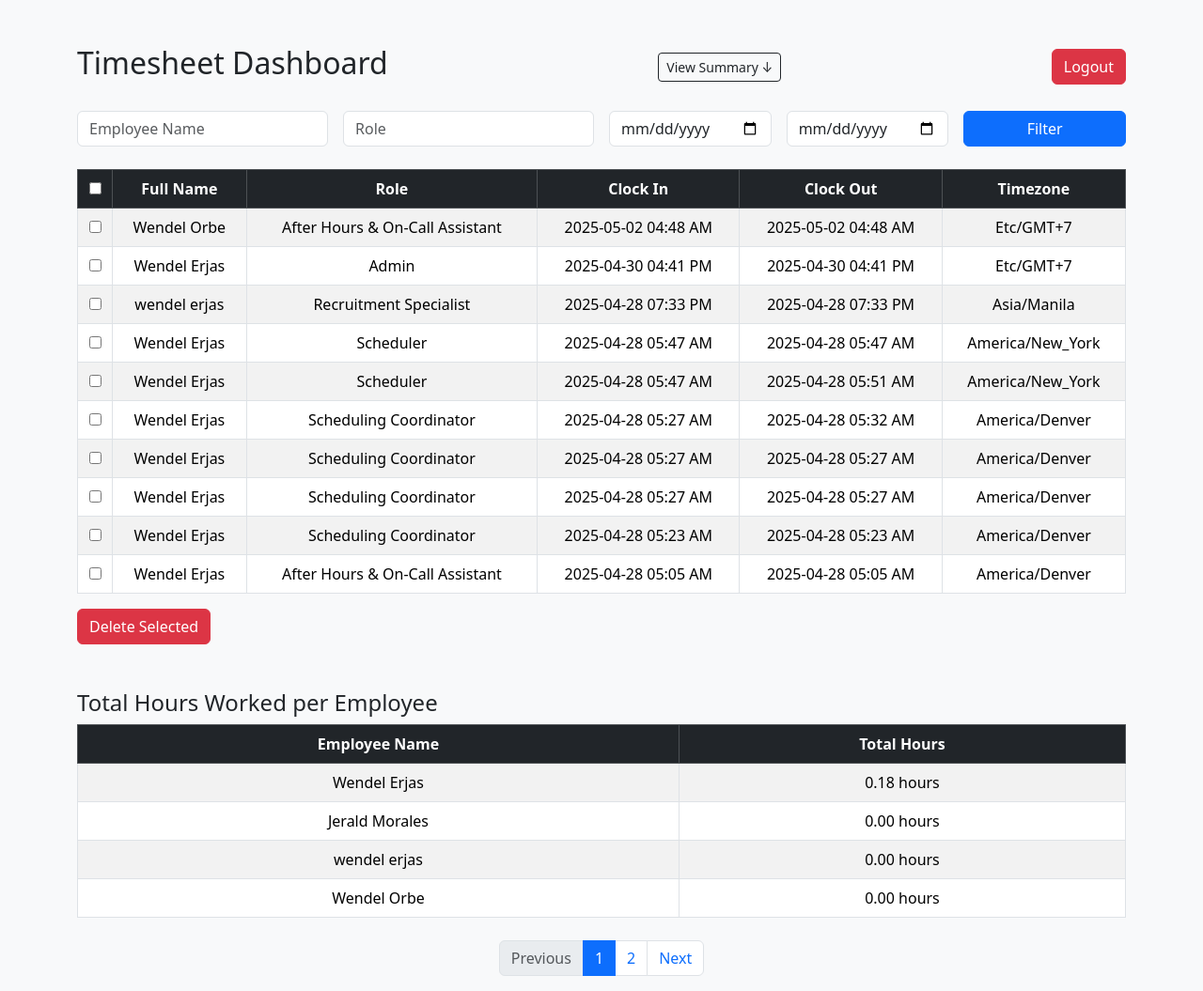
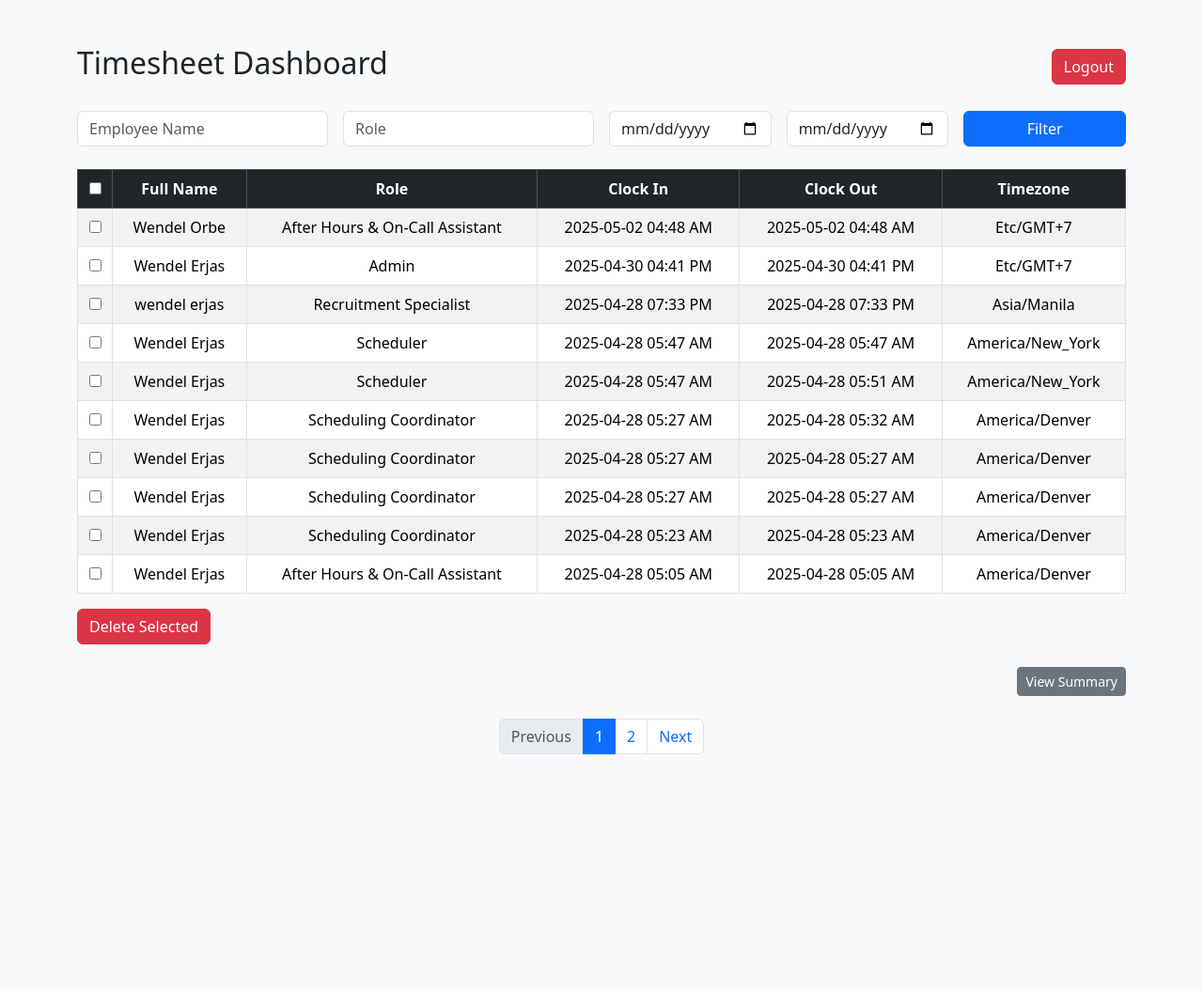
Before and after one commit to kesha321/time-tracker-app, a Flask app: page /dashboard in a window 1280 px wide. Shown: the whole page at 94% size. After the commit the page ends 803 px from the top, so only its background shows below. Run offline with Flask 3, Linux system fonts and the light colour scheme; a user stored in the database is signed in; data comes from the database, SQL or seed files in the repository; some libraries are stand-ins or nearby versions.

Commit message:
Your update

```diff
--- a/templates/dashboard.html
+++ b/templates/dashboard.html
@@ -12,7 +12,6 @@
 <div class="container mt-5">
   <div class="d-flex justify-content-between align-items-center mb-4">
     <h2>Timesheet Dashboard</h2>
-    <a href="#summary" class="btn btn-outline-dark btn-sm">View Summary ↓</a>
     <a href="{{ url_for('logout') }}" class="btn btn-danger">Logout</a>
   </div>
 
@@ -74,8 +73,14 @@
     </div>
   </form>
 
-  <!-- Total Hours Table -->
-  <div id="summary" class="mt-5">
+  <!-- Toggle Summary Button -->
+  <div class="text-end mb-3">
+    <button class="btn btn-secondary btn-sm" type="button" data-bs-toggle="collapse" data-bs-target="#summaryCollapse" id="summaryToggle">View Summary</button>
+  </div>
+
+  <!-- Total Hours Table Collapsible -->
+  <div class="collapse" id="summaryCollapse">
+    <div class="mt-4">
       <h4>Total Hours Worked per Employee</h4>
       <table class="table table-bordered table-striped text-center align-middle">
         <thead class="table-dark">
@@ -93,6 +98,7 @@
           {% endfor %}
         </tbody>
       </table>
+    </div>
   </div>
 
   <!-- Pagination -->
@@ -132,6 +138,16 @@
     const checkboxes = document.querySelectorAll('input[name="entry_ids"]');
     checkboxes.forEach(cb => cb.checked = e.target.checked);
   });
+
+  // Auto collapse summary on page load (if filters or pagination applied)
+  window.addEventListener('DOMContentLoaded', () => {
+    const url = new URL(window.location.href);
+    if (url.searchParams.has('page') || url.searchParams.has('fullname') || url.searchParams.has('role') || url.searchParams.has('start_date') || url.searchParams.has('end_date')) {
+      const collapseEl = document.getElementById('summaryCollapse');
+      const bsCollapse = new bootstrap.Collapse(collapseEl, { toggle: false });
+      bsCollapse.hide();
+    }
+  });
 </script>
 
 </body>
```
Lines whose indentation alone changed are shown as unchanged.
